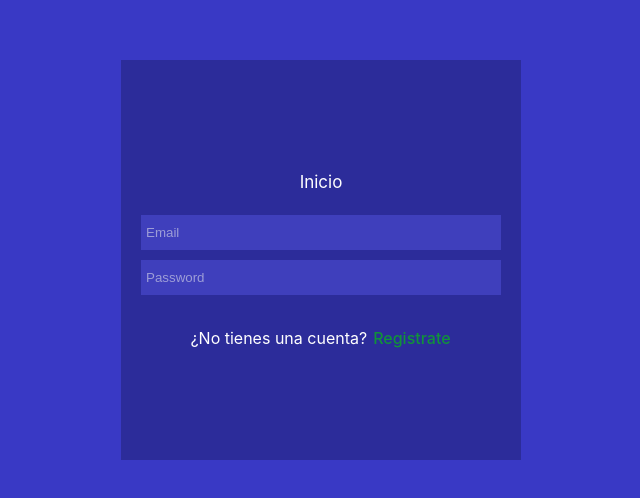
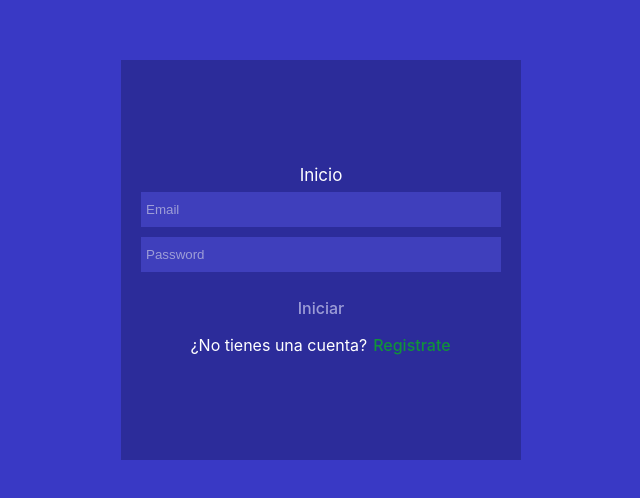
Before and after one commit to tesla2324/rifbom, a React (Vite) app: page /register in a window 1280 px wide. Shown: the part 140-638 px from the top of the page, without its empty margins (319-959 px from the left). Built offline with nearby package versions, Linux system fonts and the light colour scheme.

Commit message:
save changes

```diff
--- a/src/screens/Login/index.jsx
+++ b/src/screens/Login/index.jsx
@@ -1,15 +1,42 @@
 import "./styles.css";
+import { useState } from "react";
 
 const Login = () => {
+  const [email, setEmail] = useState("");
+  const [password, setPassword] = useState("");
+
+  const sendData = () => {
+    console.log(email, password);
+  };
+
+  const handleChangeEmail = (event) => {
+    setEmail(event.target.value);
+  };
+
+  const handleChangePassword = (event) => {
+    setPassword(event.target.value);
+  };
+
   return (
     <div className="background">
       <div className="formContainer">
         <div className="form">
           <p className="title">Inicio</p>
           <div className="inputContainer">
-            <input className="input" placeholder="Email" />
-            <input className="input" placeholder="Password" />
+            <input
+              className="input"
+              placeholder="Email"
+              onChange={handleChangeEmail}
+            />
+            <input
+              className="input"
+              placeholder="Password"
+              onChange={handleChangePassword}
+            />
           </div>
+          <button className="iniciar" onClick={() => sendData()}>
+            Iniciar
+          </button>
           <div className="indications">
             <p className="text">¿No tienes una cuenta?</p>
             <button className="textRegister">Registrate</button>
--- a/src/screens/Login/styles.css
+++ b/src/screens/Login/styles.css
@@ -68,3 +68,9 @@
   color: #11923a;
   margin-left: 5px;
 }
+
+.iniciar {
+  background: none;
+  color: #9d9dd7;
+  cursor: pointer;
+}
```
